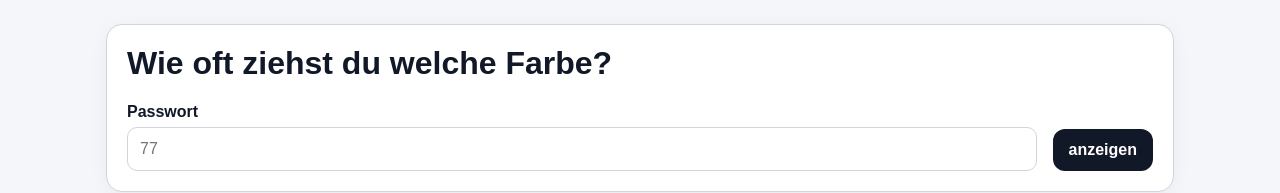
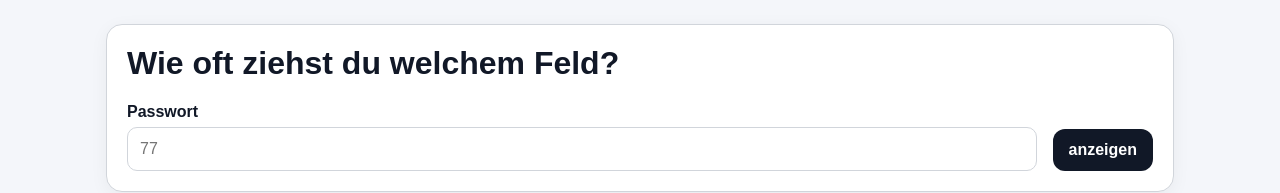
Before and after one commit to FrauAuer/Wahrscheinlichkeit-Stunde-7, a plain HTML site: page dashboard.html in a window 1280 px wide. Shown: the top 193 px of the page. Drawn offline with Linux system fonts and the light colour scheme.

Commit message:
dashboard.html

```diff
--- a/dashboard.html
+++ b/dashboard.html
@@ -3,7 +3,7 @@
 <head>
   <meta charset="UTF-8" />
   <meta name="viewport" content="width=device-width, initial-scale=1.0" />
-  <title>Wie oft ziehst du welche Farbe?</title>
+  <title>Wie oft ziehst du welchem Feld?</title>
   <style>
     :root {
       --bg: #f4f6fa;
@@ -133,7 +133,7 @@
 <body>
   <div class="wrap">
     <div class="card">
-      <h1>Wie oft ziehst du welche Farbe?</h1>
+      <h1>Wie oft ziehst du welchem Feld?</h1>
       <div class="row">
         <div class="field">
           <label for="lessonCode">Passwort</label>
```
